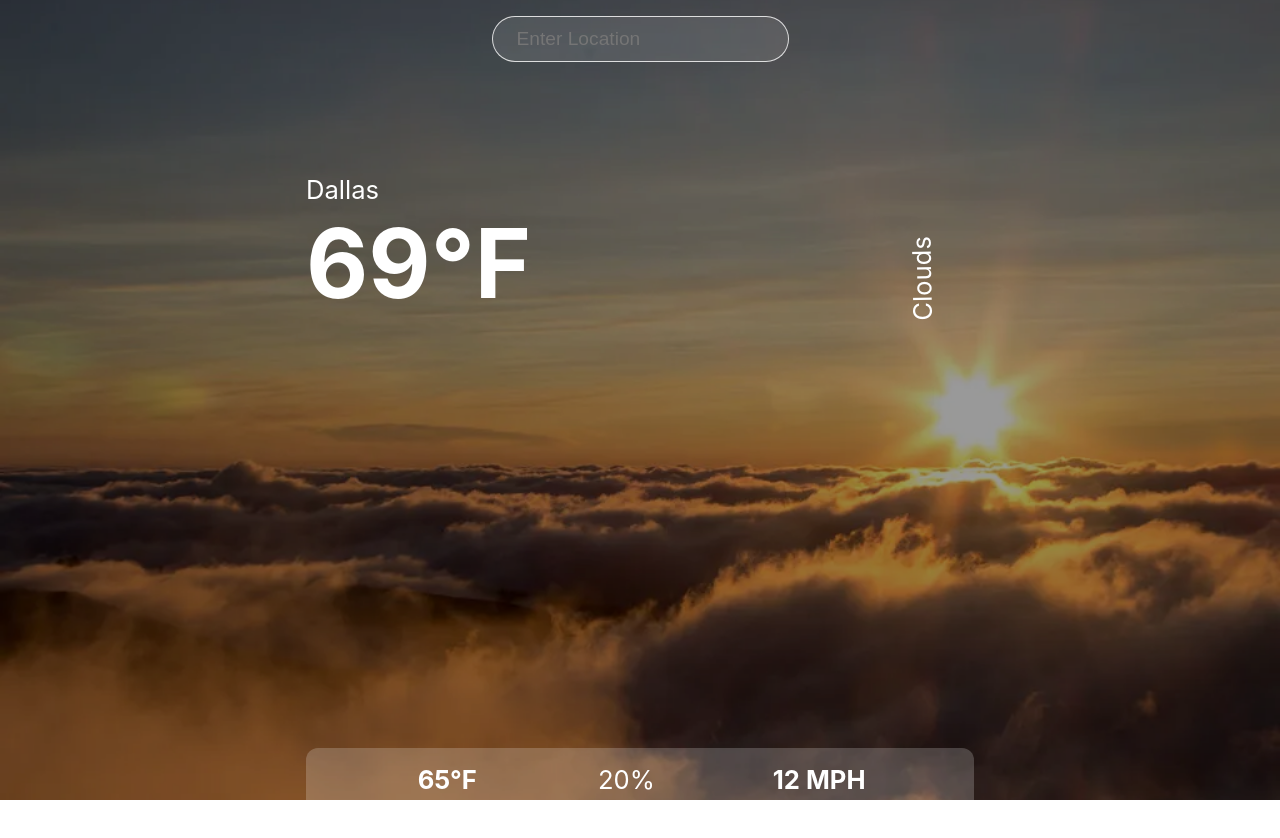
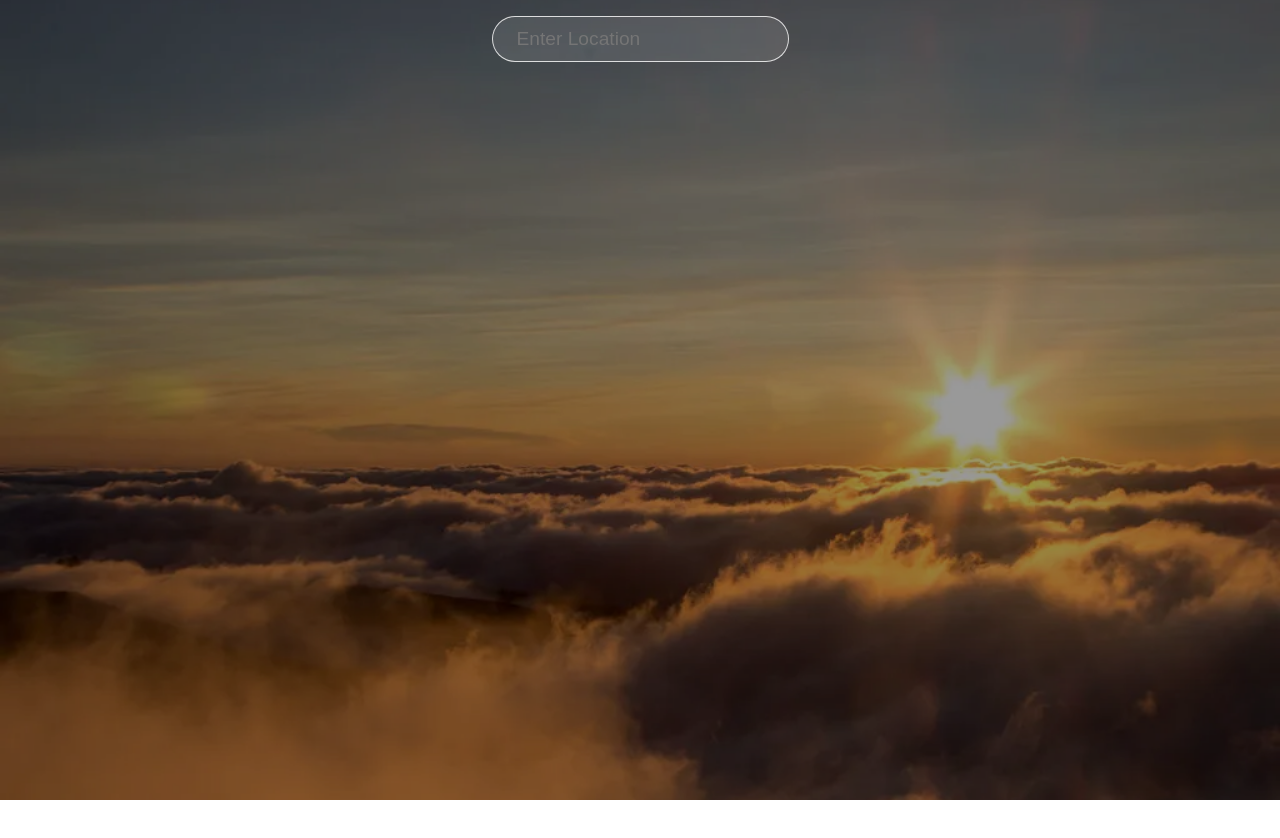
Before and after one commit to nomarolivas/weatherApp, a React (Create React App) app in the folder weatherapp/: page / in a window 1280 px wide. Shown: the top 838 px of the page. Built offline with nearby package versions, Linux system fonts and the light colour scheme.

Commit message:
Added data from API

```diff
--- a/weatherapp/src/App.js
+++ b/weatherapp/src/App.js
@@ -8,7 +8,7 @@
   const [data, setData]= useState({})
   const [location, setLocation] = useState('')
 
-  const url= `https://api.openweathermap.org/data/2.5/weather?q=${location}&appid=5e73cb2a276e2ee3fae5b79f06a8c105`
+  const url= `https://api.openweathermap.org/data/2.5/weather?q=${location}&units=imperial&appid=5e73cb2a276e2ee3fae5b79f06a8c105`
 
   const searchLocation = (event) =>{
 
@@ -40,30 +40,40 @@
       <div className="container">
         <div className="top">
           <div className="location">
-              <p>Dallas</p>
+              <p>{data.name}</p>
             </div>
             <div className="temp">
-              <h1>69°F</h1>
+              {data.main ? <h1>{data.main.temp.toFixed()}°F</h1> : null}
+
             </div>
             <div className="description">
-              <p>Clouds</p>
+              {data.weather ? <p>{data.weather[0].main}</p> : null}
+
             </div>
           </div>
+
+          {data.name !== undefined &&
             <div className="bottom">
               <div className="feels">
-            <p className="bold">65°F</p>
+                {data.main ? <p className="bold">{data.main.feels_like.toFixed()}°F</p> : null}
                 <p>Feels Like</p>
               </div>
               <div className="humidity">
-            <p>20%</p>
+                {data.main ? <p className="bold">{data.main.humidity}%</p> : null}
                 <p>Humidity</p>
+
               </div>
               <div className="wind">
-            <p className="bold">12 MPH</p>
+
+                {data.wind ? <p className="bold">{data.wind.speed.toFixed()}MPH</p> : null}
                 <p>Wind Speed</p>
 
               </div>
             </div>
+          }
+
+
+
       </div>
     </div>
   );
```
Lines whose indentation alone changed are shown as unchanged.
